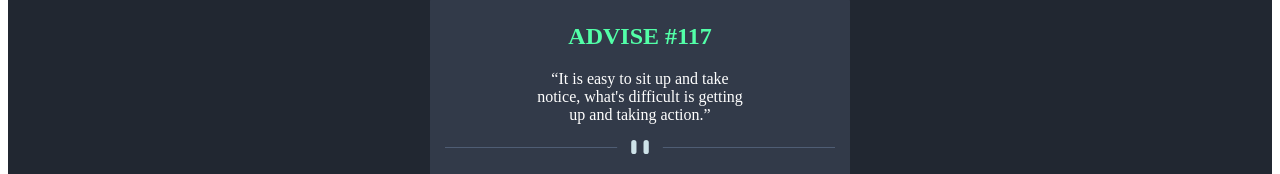
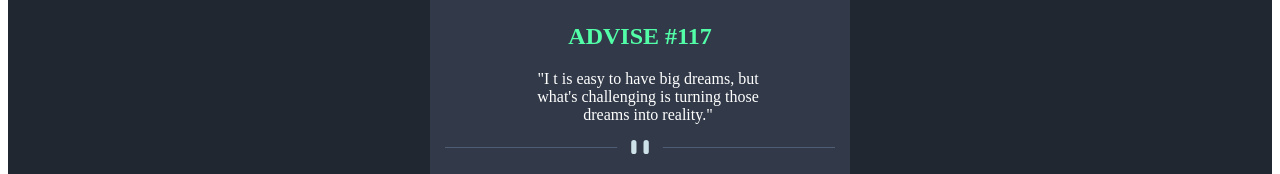
Before and after one commit to SAMUEL-OBIEKWUGO/Advise_generator, a React (Vite) app: page / in a window 1280 px wide. Shown: the part 295-469 px from the top of the page. Built offline with nearby package versions, Linux system fonts and the light colour scheme.

Commit message:
did the function

```diff
--- a/src/home/Home.jsx
+++ b/src/home/Home.jsx
@@ -2,16 +2,24 @@
 import "../styles/home.css"
 import pattern from "../assets/pattern-divider-desktop.svg"
 import dice from "../assets/icon-dice.svg"
+import { useState } from "react"
 
 const Home = () => {
+   const [isToggled, setisToggled] = useState(false)
+   const  handleClick = ()=>{
+      setisToggled(prevState => !prevState);
+   };
+
   return (
    <>
    <main id='body'>
     <div id="advise">
       <h2 className="advise">ADVISE #117</h2>
-      <p><q>It is easy to sit up and take <br /> notice, what&apos;s difficult is getting <br /> up and taking action.</q></p>
+
+      <p>{isToggled ? `"It is easy to sit up and take notice, what's difficult is getting up and taking action."`:`"I t is easy to have big dreams, but what's challenging is turning those dreams into reality."`}</p>
+      {/* <p>{text}</p> */}
       <img src={pattern} alt="" width={390} id="pattern"/>
-      <button id="dice" >
+      <button id="dice" onClick={handleClick}>
       <img src={dice} alt=""/>
       </button>
     </div>
--- a/src/styles/home.css
+++ b/src/styles/home.css
@@ -19,7 +19,9 @@
 
 #advise p{
   color: white;
-  text-align: center;
+  width: 15rem;
+  position: relative;
+  left: 5.5rem;
 }
 
 button{
```
